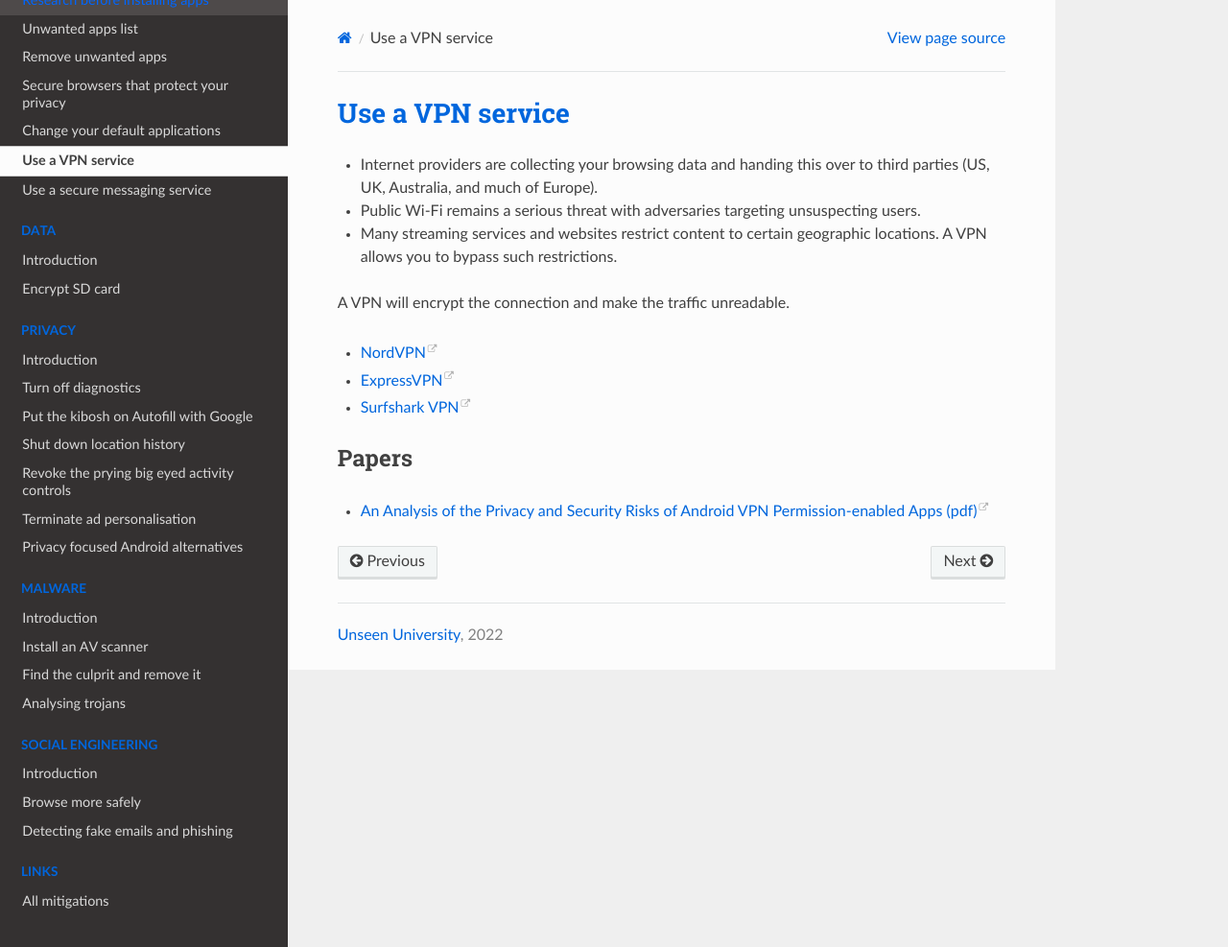
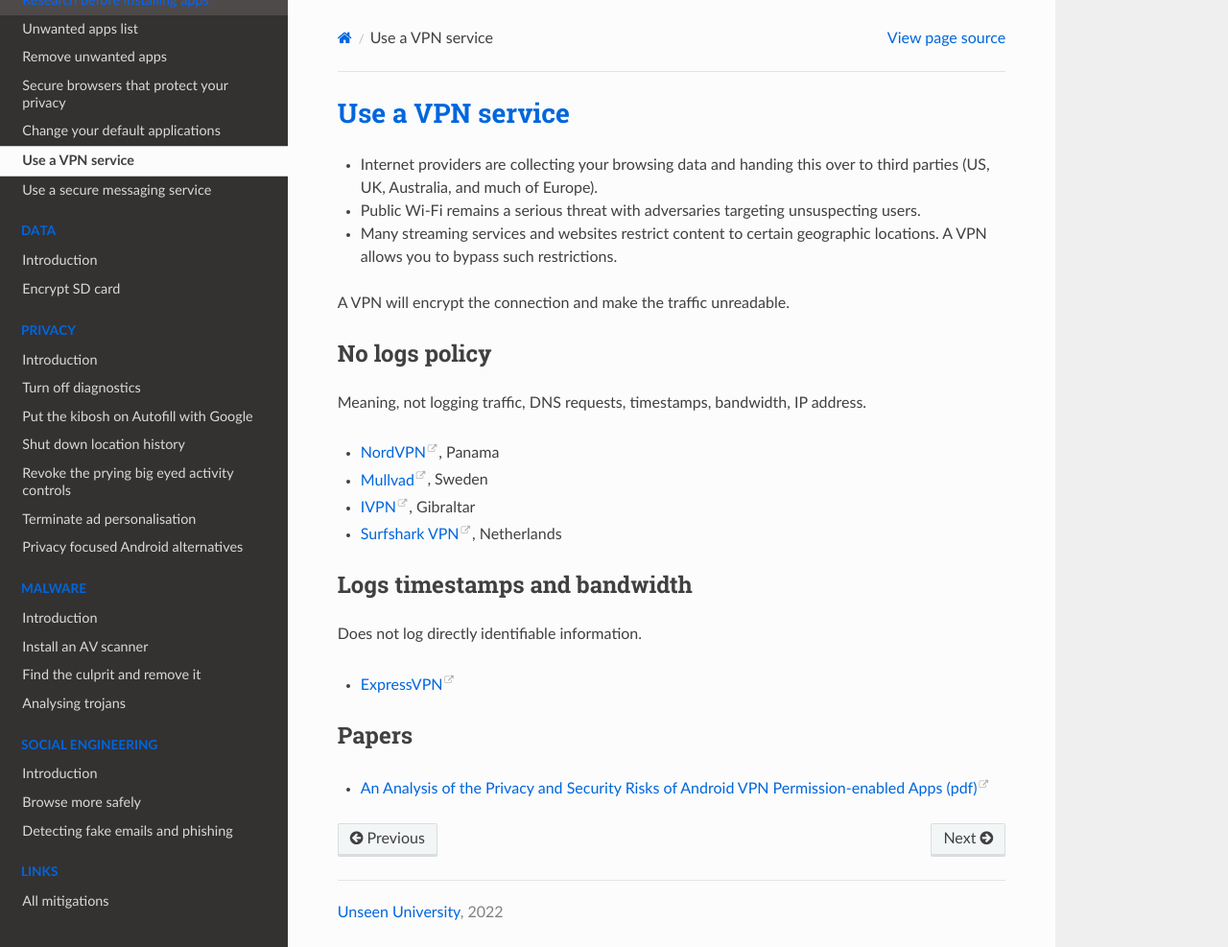
Before and after one commit to tymyrddin/android-mitigations, a Sphinx documentation site: the page built from source/docs/services/vpn.md, in a window 1280 px wide and 987 px high. Shown: the whole window at 96% size. Built offline with Sphinx 7.4.7 and the Read the Docs theme 2.0.0, drawn with Linux system fonts in a browser that asks for light colours.

```diff
--- a/source/docs/services/vpn.md
+++ b/source/docs/services/vpn.md
@@ -8,9 +8,20 @@ such restrictions.
 
 A VPN will encrypt the connection and make the traffic unreadable.
 
-* [NordVPN](https://nordvpn.com)
+## No logs policy
+
+Meaning, not logging traffic, DNS requests, timestamps, bandwidth, IP address.
+
+* [NordVPN](https://nordvpn.com), Panama
+* [Mullvad](https://mullvad.net/), Sweden
+* [IVPN](https://www.ivpn.net/), Gibraltar
+* [Surfshark VPN](https://surfshark.com/), Netherlands
+
+## Logs timestamps and bandwidth
+
+Does not log directly identifiable information.
+
 * [ExpressVPN](https://www.expressvpn.com)
-* [Surfshark VPN](https://surfshark.com/)
 
 ## Papers
 
```
Also changed, not shown: source/docs/services/README.md (+1 -1 lines).
